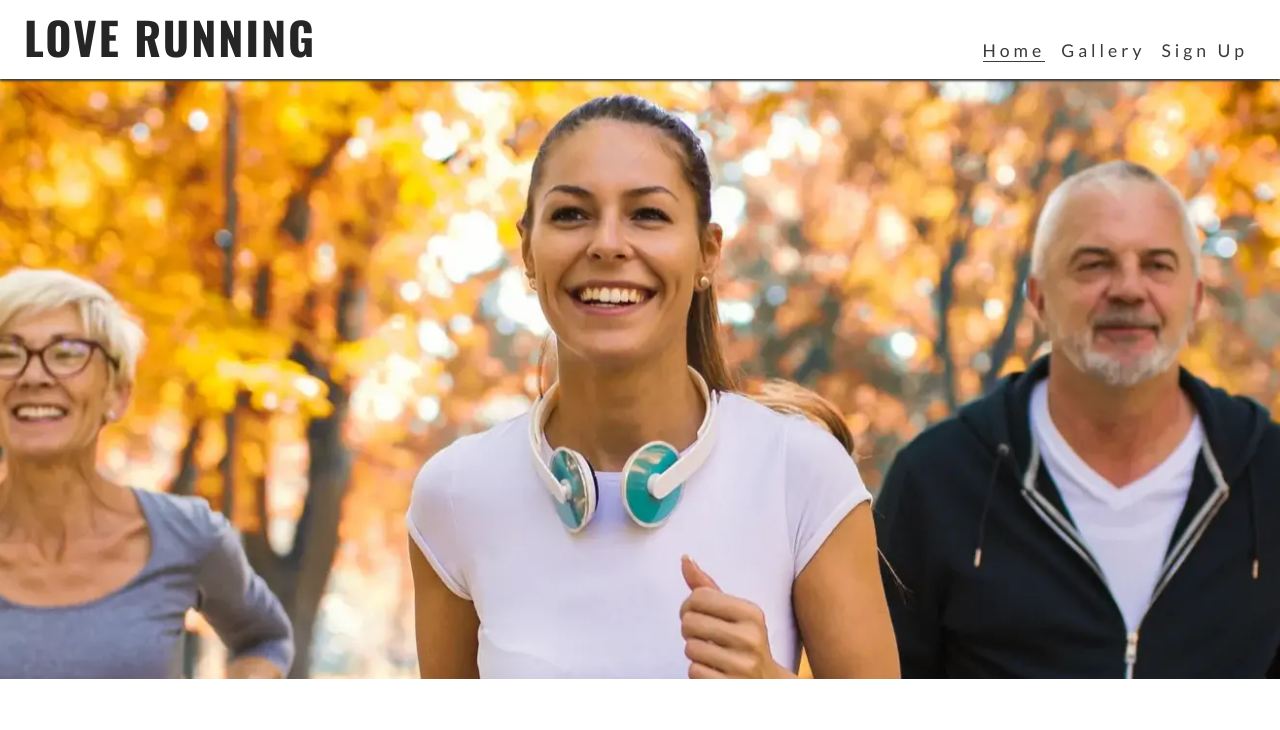
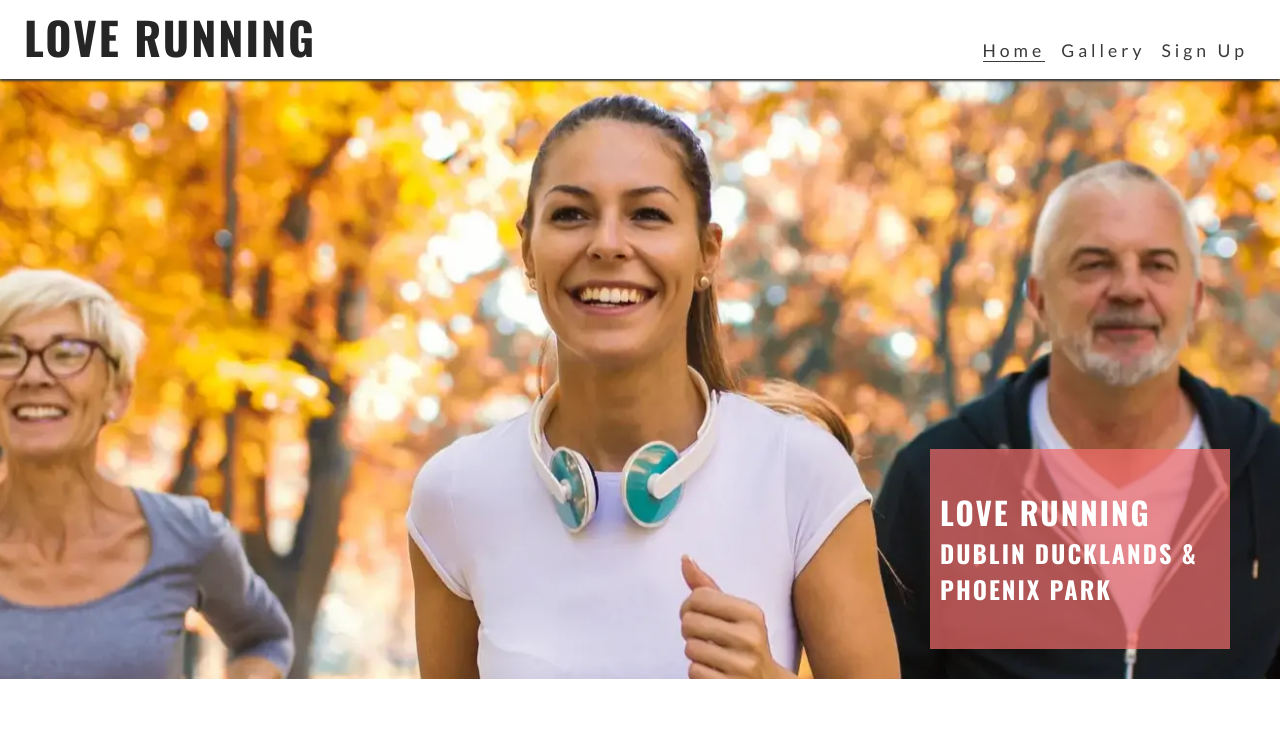
Before and after one commit to hishamarashini/Responsive, a plain HTML site: page index.html in a window 1280 px wide. Shown: the top 730 px of the page. Drawn offline with nearby package versions, Linux system fonts and the light colour scheme; a web font is replaced by a local one.

Commit message:
Adding cover text on hero image

```diff
--- a/assets/css/style.css
+++ b/assets/css/style.css
@@ -17,6 +17,12 @@ body {
     /*Generic project styles*/
     color: #3a3a3a;
     font-family: 'Lato', sans-serif;
+}
+h1, h2, h3 {
+    font-family: 'Oswald', sans-serif;
+    text-transform: uppercase;
+    letter-spacing: 2px;
+    color: #252525 ;
 }
 
 /*Header*/
@@ -74,13 +80,6 @@ nav {
 .nav-toggle-label {
     font-size: 2rem;
 }
-h1 {
-    font-family: 'Oswald', sans-serif;
-    text-transform: uppercase;
-    letter-spacing: 2px;
-    color: #252525 ;
-}
-
 /*Main content*/
 main {
 
@@ -94,8 +93,20 @@ main {
     width: 100%;
     background-color: lightgreen;
     background: url("../images/hero-image.webp") no-repeat center center/cover;
-
-
+    position: relative;
+}
+#cover-text {
+    background-color: rgb(241, 109, 107, .7);
+    font-size: 130%;
+    position: absolute;
+    bottom: 30px;
+    width: 80%;
+    min-height: 200px;
+    padding-top: 40px;
+    padding-left: 10px;
+}
+#cover-text >h2, #cover-text >h3 {
+    color: #ffffff;
 }
 /*Footer*/
 #social-networks {
@@ -141,6 +152,10 @@ main {
         /* Push main content down to accommodate larger header */
         margin-top: 79px;
     }
+    #cover-text {
+        width: 300px;
+        right: 50px;
+    }
 
 }
 /* Large devices (laptops and desktops, 992px and up) */
--- a/index.html
+++ b/index.html
@@ -39,6 +39,11 @@
   <!--Main contyent-->
   <main>
     <section id="hero">
+      <div id="cover-text">
+        <h2>Love Running</h2>
+        <h3>Dublin Ducklands & Phoenix Park</h3>
+
+      </div>
 
     </section>
   </main>
```
